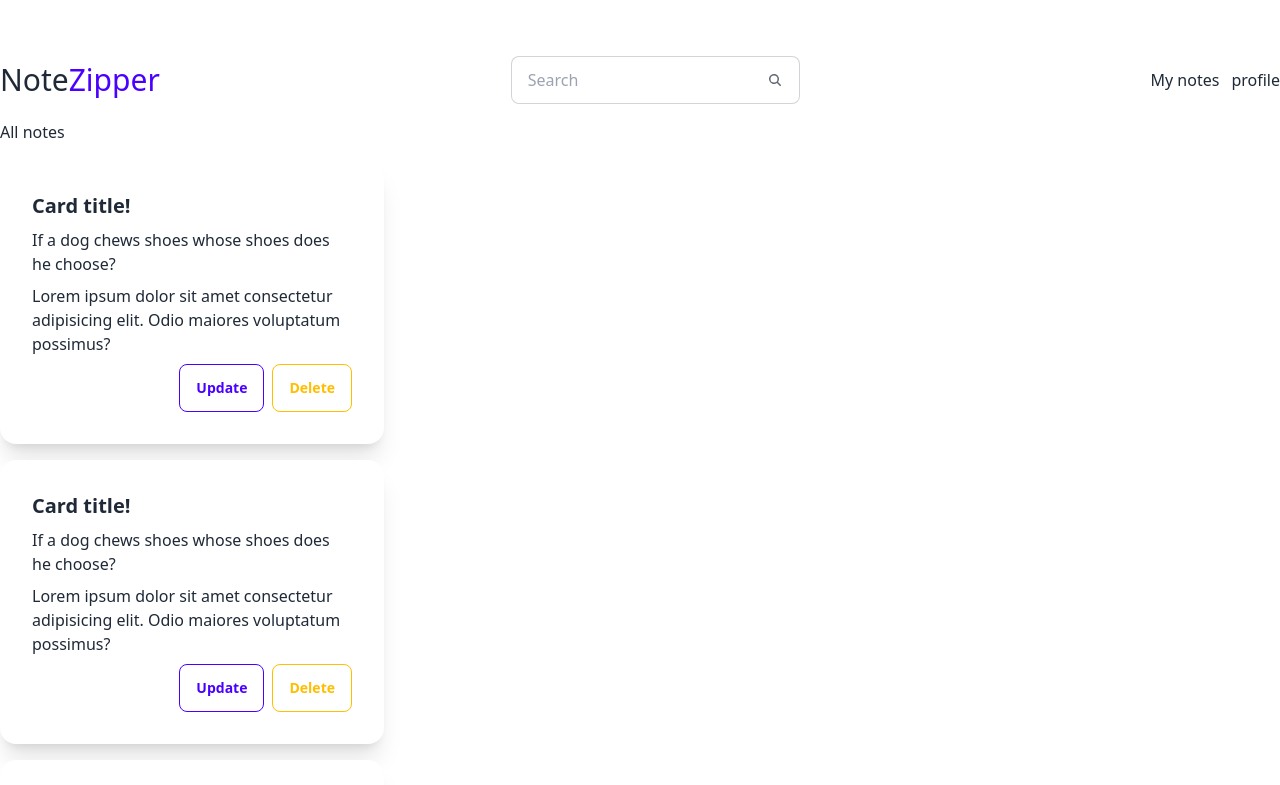
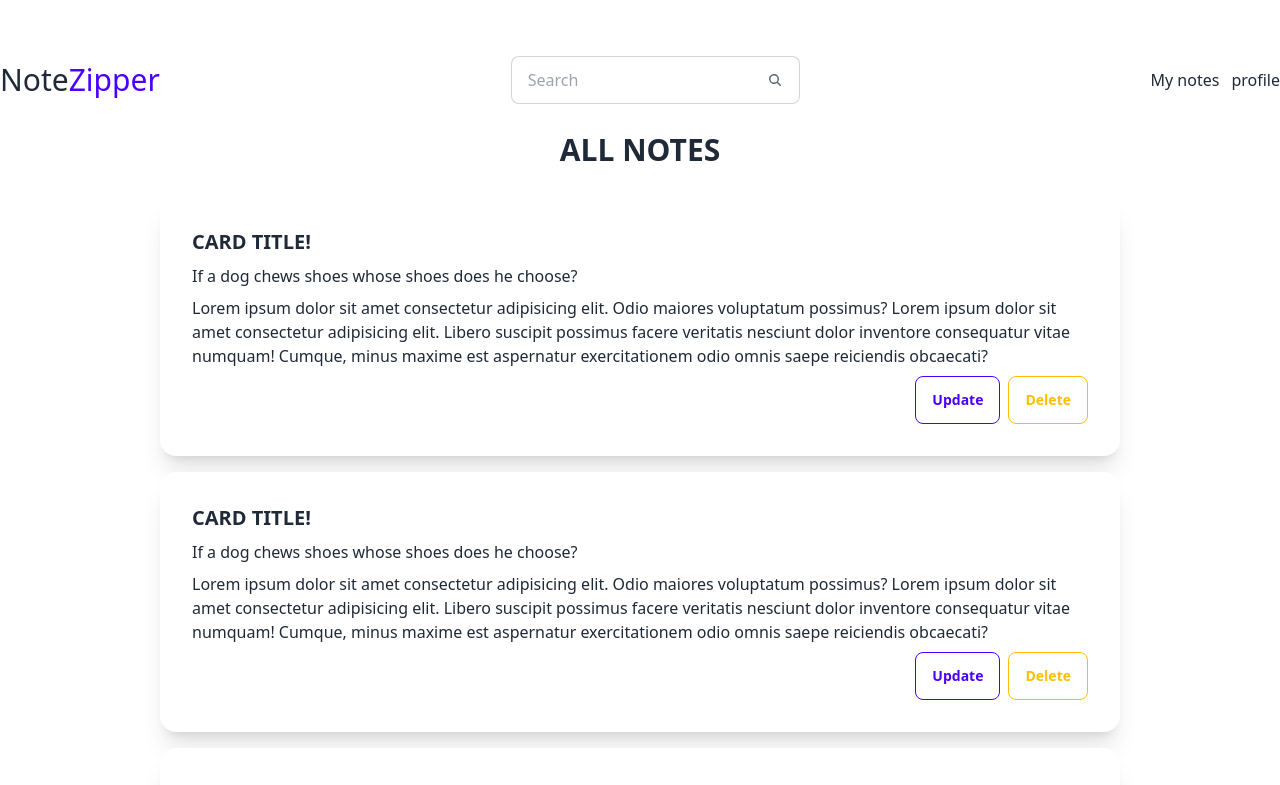
Before and after one commit to brain-ambani/notes-app-mern, a React (Create React App) app in the folder client/: page /notes in a window 1280 px wide. Shown: the top 785 px of the page. Built offline with nearby package versions, Linux system fonts and the light colour scheme.

Commit message:
updated the note and notes ui

```diff
--- a/client/src/components/Note.js
+++ b/client/src/components/Note.js
@@ -1,12 +1,15 @@
 const Note = () => {
   return (
-    <div className="card w-96 bg-base-100 shadow-xl mt-4">
+    <div className="card w-3/4 bg-base-100 shadow-xl mt-4 ">
       <div className="card-body">
-        <h2 className="card-title">Card title!</h2>
+        <h2 className="card-title uppercase">Card title!</h2>
         <p>If a dog chews shoes whose shoes does he choose?</p>
         <p>
           Lorem ipsum dolor sit amet consectetur adipisicing elit. Odio maiores
-          voluptatum possimus?
+          voluptatum possimus? Lorem ipsum dolor sit amet consectetur
+          adipisicing elit. Libero suscipit possimus facere veritatis nesciunt
+          dolor inventore consequatur vitae numquam! Cumque, minus maxime est
+          aspernatur exercitationem odio omnis saepe reiciendis obcaecati?
         </p>
         <div className="card-actions justify-end">
           <button className="btn btn-outline btn-primary">Update</button>
--- a/client/src/pages/notes.js
+++ b/client/src/pages/notes.js
@@ -2,8 +2,13 @@ import Note from "../components/Note";
 
 const Notes = () => {
   return (
-    <div>
-      <div>All notes</div>
+    <div className="flex flex-col items-center">
+      <div className="text-3xl uppercase text-center py-3 font-bold">
+        All notes
+      </div>
+      <Note />
+      <Note />
+      <Note />
       <Note />
       <Note />
       <Note />
```
